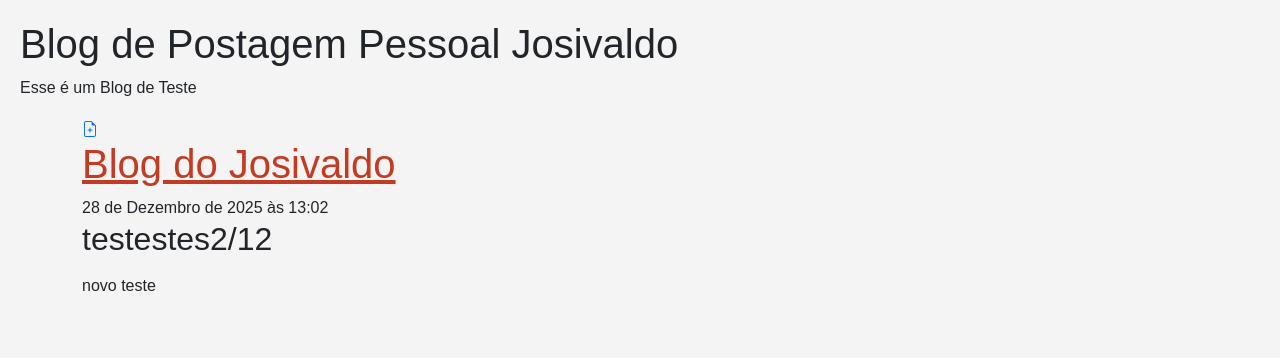
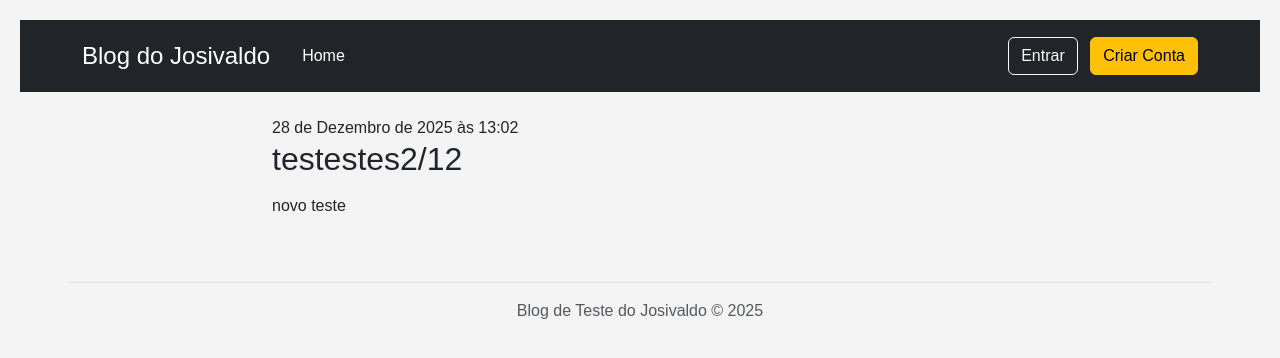
Before and after one commit to josivaldocruz/BFD_Blog_Django, a Django app: a page that uses blog/templates/blog/base.html in a window 1280 px wide. Shown: the top 358 px of the page. Run offline with Django 5.2, Linux system fonts and the light colour scheme; data comes from the database, SQL or seed files in the repository; both versions use the stored data as it was after the commit.

Commit message:
tela de login

```diff
--- a/Blog_Jo/settings.py
+++ b/Blog_Jo/settings.py
@@ -61,7 +61,7 @@ ROOT_URLCONF = "Blog_Jo.urls"
 TEMPLATES = [
     {
         "BACKEND": "django.template.backends.django.DjangoTemplates",
-        "DIRS": [],
+        "DIRS": [BASE_DIR / "templates"],
         "APP_DIRS": True,
         "OPTIONS": {
             "context_processors": [
@@ -123,3 +123,6 @@ USE_TZ = True
 
 STATIC_URL = "static/"
 STATIC_ROOT = BASE_DIR / "static"
+
+LOGIN_REDIRECT_URL = '/'  # Redireciona para a home após logar
+LOGOUT_REDIRECT_URL = '/' # Redireciona para a home após sair
--- a/Blog_Jo/urls.py
+++ b/Blog_Jo/urls.py
@@ -22,4 +22,5 @@ from django.urls import path, include
 urlpatterns = [
     path("admin/", admin.site.urls),
     path("", include("blog.urls")),
+    path('accounts/', include('django.contrib.auth.urls')),
 ]
--- a/blog/templates/blog/base.html
+++ b/blog/templates/blog/base.html
@@ -1,41 +1,58 @@
 {% load static %}
 <!DOCTYPE html>
-
-<html lang="en">
-
+<html lang="pt-br">
 <head>
     <meta charset="UTF-8">
     <meta name="viewport" content="width=device-width, initial-scale=1.0">
     <title>Blog do Josivaldo</title>
-    <link href="https://cdn.jsdelivr.net/npm/bootstrap@5.3.8/dist/css/bootstrap.min.css" rel="stylesheet" integrity="sha384-sRIl4kxILFvY47J16cr9ZwB07vP4J8+LH7qKQnuqkuIAvNWLzeN8tE5YBujZqJLB" crossorigin="anonymous">
+    <link href="https://cdn.jsdelivr.net/npm/bootstrap@5.3.3/dist/css/bootstrap.min.css" rel="stylesheet">
     <link rel="stylesheet" href="{% static 'blog.css' %}">
 </head>
 
 <body>
+    <header class="p-3 bg-dark text-white mb-4">
+        <div class="container">
+            <div class="d-flex flex-wrap align-items-center justify-content-center justify-content-lg-start">
+                <a href="/" class="d-flex align-items-center mb-2 mb-lg-0 text-white text-decoration-none">
+                    <span class="fs-4">Blog do Josivaldo</span>
+                </a>
 
-    <h1>Blog de Postagem Pessoal Josivaldo</h1>
-    <p>Esse é um Blog de Teste</p>
+                <ul class="nav col-12 col-lg-auto me-lg-auto mb-2 justify-content-center mb-md-0 ms-4">
+                    <li><a href="/" class="nav-link px-2 text-white">Home</a></li>
+                </ul>
 
-        <header class="page-header">
-            <div class="container">
-                <a href="{% url 'post_new' %}" class="top-menu">
-                    {% include './icons/file-earmark-plus.svg' %}
+                <div class="text-end">
+                    {% if user.is_authenticated %}
+                        <a href="{% url 'post_new' %}" class="btn btn-outline-light me-2">
+                            {% include './icons/file-earmark-plus.svg' %} Novo Post
                         </a>
+                        <span class="me-3">Olá, <strong>{{ user.username }}</strong></span>
+                        <form action="{% url 'logout' %}" method="post" style="display:inline;">
+                            {% csrf_token %}
+                            <button type="submit" class="btn btn-warning">Sair</button>
+                        </form>
+                    {% else %}
+                        <a href="{% url 'login' %}" class="btn btn-outline-light me-2">Entrar</a>
+                        <a href="{% url 'signup' %}" class="btn btn-warning">Criar Conta</a>
+                    {% endif %}
+                </div>
+            </div>
         </div>
     </header>
 
-
     <main class="container">
         <div class="row">
-                <div class="col">
-                    <h1><a href="/">Blog do Josivaldo</a></h1>
+            <div class="col-md-8 offset-md-2">
                 {% block content %}
                 {% endblock content %}
             </div>
         </div>
     </main>
 
+    <footer class="container mt-5 py-3 border-top text-center text-muted">
+        <p>Blog de Teste do Josivaldo &copy; 2025</p>
+    </footer>
 
-
+    <script src="https://cdn.jsdelivr.net/npm/bootstrap@5.3.3/dist/js/bootstrap.bundle.min.js"></script>
 </body>
 </html>
--- /dev/null
+++ b/blog/templates/registration/signup.html
@@ -0,0 +1,6 @@
+<h2>Criar Nova Conta</h2>
+<form method="post">
+  {% csrf_token %}
+  {{ form.as_p }}
+  <button type="submit">Cadastrar</button>
+</form>
--- a/blog/urls.py
+++ b/blog/urls.py
@@ -1,8 +1,11 @@
 from django.urls import path
 from . import views
+from .views import SignUpView
+
 
 urlpatterns = [
     path("", views.post_list, name="post_list"),
     path("post:/<int:pk>/", views.post_detail, name="post_detail"),
     path('post/new/', views.post_new, name='post_new'),
+    path('signup/', SignUpView.as_view(), name='signup'),
 ]
--- a/blog/views.py
+++ b/blog/views.py
@@ -2,6 +2,10 @@ from django.shortcuts import render, get_object_or_404, redirect
 from .models import Post
 from django.utils import timezone
 from .forms import PostForm
+
+from django.contrib.auth.forms import UserCreationForm
+from django.urls import reverse_lazy
+from django.views import generic
 
 # Create your views here.
 
@@ -25,3 +29,8 @@ def post_new(request):
     else:
         form = PostForm()
     return render(request, 'blog/post_edit.html', {'form': form})
+
+class SignUpView(generic.CreateView):
+    form_class = UserCreationForm
+    success_url = reverse_lazy('login')
+    template_name = 'registration/signup.html'
```
Also changed, not shown: blog/templates/registration/login.html (added, +8 -0 lines), db.sqlite3. Lines whose indentation alone changed are shown as unchanged.
